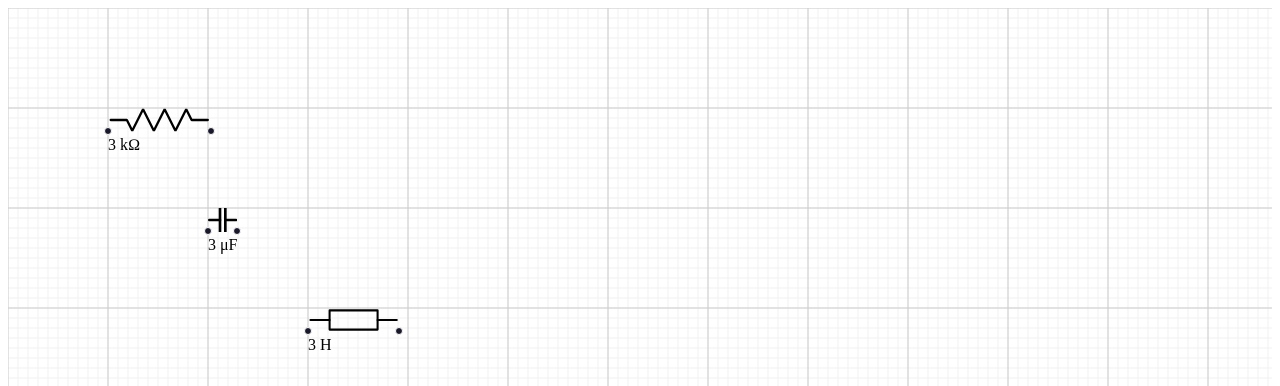
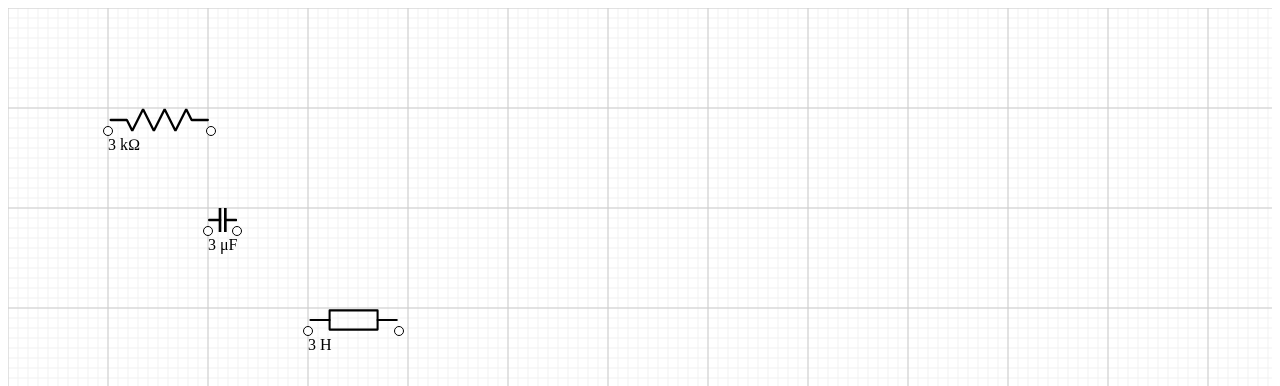
Before and after one commit to ankitck18/advanced-react-flow, a React (Create React App) app: page / in a window 1280 px wide. Shown: the top 386 px of the page. Built offline with nearby package versions, Linux system fonts and the light colour scheme.

Commit message:
feat:(main) developed custom handle

```diff
--- /dev/null
+++ b/src/Components/ConnectionLine.jsx
@@ -0,0 +1,9 @@
+import { getSimpleBezierPath } from '@xyflow/react'
+import React from 'react'
+
+export default function ConnectionLine({fromX,fromY,toX,toY}) {
+    const [d] = getSimpleBezierPath({sourceX:fromX,sourceY:fromY,targetX:toX,targetY:toY})
+  return (
+    <path fill='none' stroke='black' strokeWidth={1.5} d={d}/>
+  )
+}
--- a/src/Components/ElectricalComponent.jsx
+++ b/src/Components/ElectricalComponent.jsx
@@ -3,6 +3,7 @@ import React from 'react'
 import { Capacitor, Inductor, Resistor } from '../icons'
 import { getUnit } from '../utils';
 import { Handle, Position } from '@xyflow/react';
+import Terminal from './Terminal';
 
 export default function ElectricalComponent({data : {value,type}}) {
     const unit = getUnit(type);
@@ -14,8 +15,8 @@ export default function ElectricalComponent({data : {value,type}}) {
         <div className='text-xs absolute'>
             {value} {unit}
         </div>
-        <Handle type='source' position={Position.Right} id="right"/>
-        <Handle type='source' position={Position.Left} id="left"/>
+        <Terminal type='source' position={Position.Right} id="right"/>
+        <Terminal type='source' position={Position.Left} id="left"/>
     </Box>
   )
 }
--- /dev/null
+++ b/src/Components/Terminal.jsx
@@ -0,0 +1,15 @@
+import { Handle } from '@xyflow/react'
+import React from 'react'
+
+export default function Terminal(props) {
+  return (
+    <Handle
+        style={{
+            width:8,
+            height:8,
+            background:"white",
+            border:"1px solid black"
+        }}
+    {...props}/>
+  )
+}
--- a/src/Workflow/Workflow.js
+++ b/src/Workflow/Workflow.js
@@ -7,6 +7,7 @@ import { COMPONENTS,initialNodes,initialEdges } from '../constants';
 import { Box } from '@mui/material';
 import ElectricalComponent from '../Components/ElectricalComponent';
 import Wire from '../Components/Wire';
+import ConnectionLine from '../Components/ConnectionLine';
 
 
 const nodeTypes ={
@@ -44,7 +45,8 @@ export const Workflow = () => {
         connectionMode={ConnectionMode.Loose}
         nodeTypes={nodeTypes}
         edgeTypes={edgeTypes}
-        onConnect={onConnect}>
+        onConnect={onConnect}
+        connectionLineComponent={ConnectionLine}>
         <Background variant={BackgroundVariant.Lines} gap={10} color="#f1f1f1" id="1"/>
         <Background variant={BackgroundVariant.Lines} gap={100} color="#ccc" id="2"/>
         <Controls />
```
